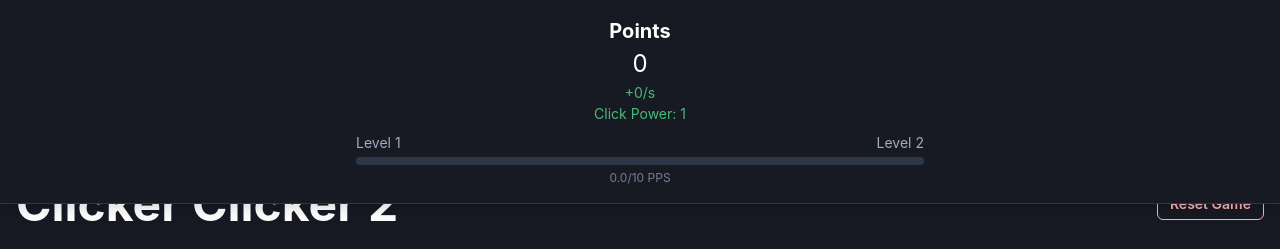
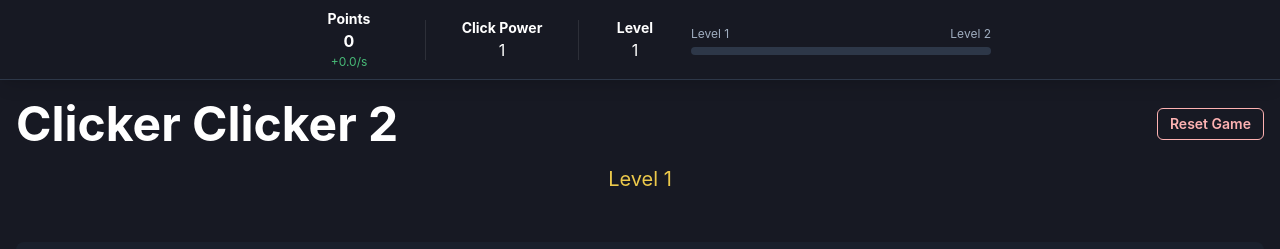
Before and after one commit to billypom/clicker-clicker2, a React (Vite) app: page / in a window 1280 px wide. Shown: the top 249 px of the page. Built offline with nearby package versions, Linux system fonts and the light colour scheme.

Commit message:
Refactor ResourceDisplay component for improved layout and styling. Updated spacing and alignment for better visual presentation of points, click power, and player level. Added tooltips for progress information and adjusted padding in App layout.

```diff
--- a/src/App.tsx
+++ b/src/App.tsx
@@ -137,7 +137,7 @@ function App() {
         cursor="pointer"
       >
         <ResourceDisplay />
-        <Box pt="180px">
+        <Box pt="100px">
           <Container maxW="container.xl">
             <VStack spacing={8}>
               <Box textAlign="center" w="full">
--- a/src/components/ResourceDisplay.tsx
+++ b/src/components/ResourceDisplay.tsx
@@ -1,4 +1,4 @@
-import { Box, HStack, Text, Progress, VStack } from '@chakra-ui/react'
+import { Box, HStack, Text, Progress, Flex, Divider, Tooltip } from '@chakra-ui/react'
 import { useGameStore } from '../store/gameStore'
 
 export function ResourceDisplay() {
@@ -29,28 +29,53 @@ export function ResourceDisplay() {
       right={0}
       zIndex={100}
       bg="gray.900"
-      py={4}
+      py={2}
       borderBottom="1px"
       borderColor="gray.700"
       shadow="lg"
     >
-      <VStack spacing={2}>
-        <HStack spacing={8} justify="center">
-          <Box textAlign="center">
-            <Text fontSize="xl" fontWeight="bold">Points</Text>
-            <Text fontSize="2xl">{Math.floor(points)}</Text>
-            <Text fontSize="sm" color="green.400">+{pointsPerSecond}/s</Text>
-            <Text fontSize="sm" color="green.400">Click Power: {actualClickPower}</Text>
+      <Flex
+        justify="center"
+        align="center"
+        wrap="nowrap"
+        maxW="1200px"
+        mx="auto"
+        px={4}
+        gap={4}
+      >
+        {/* Points */}
+        <Box textAlign="center" minW="120px">
+          <Text fontSize="sm" fontWeight="bold">Points</Text>
+          <Text fontSize="md" fontWeight="bold">{Math.floor(points)}</Text>
+          <Text fontSize="xs" color="green.400">+{pointsPerSecond.toFixed(1)}/s</Text>
+        </Box>
+
+        <Divider orientation="vertical" h="40px" />
+
+        {/* Click Power */}
+        <Box textAlign="center" minW="120px">
+          <Text fontSize="sm" fontWeight="bold">Click Power</Text>
+          <Text fontSize="md">{actualClickPower}</Text>
           {activeMultipliers.length > 0 && (
-              <Text fontSize="sm" color="yellow.400">{totalMultiplier}x Active</Text>
+            <Text fontSize="xs" color="yellow.400">{totalMultiplier}x Active</Text>
           )}
         </Box>
-        </HStack>
-        <Box w="full" maxW="600px" px={4}>
-          <HStack justify="space-between" mb={1}>
-            <Text fontSize="sm" color="gray.400">Level {playerLevel}</Text>
-            <Text fontSize="sm" color="gray.400">Level {playerLevel + 1}</Text>
-          </HStack>
+
+        <Divider orientation="vertical" h="40px" />
+
+        {/* Level */}
+        <Box textAlign="center" minW="80px">
+          <Text fontSize="sm" fontWeight="bold">Level</Text>
+          <Text fontSize="md">{playerLevel}</Text>
+        </Box>
+
+        {/* Progress to next level */}
+        <Tooltip label={`${pointsPerSecond.toFixed(1)}/${nextLevelPPS} PPS`}>
+          <Box flex="1" maxW="300px">
+            <Flex justify="space-between" mb={1}>
+              <Text fontSize="xs" color="gray.400">Level {playerLevel}</Text>
+              <Text fontSize="xs" color="gray.400">Level {playerLevel + 1}</Text>
+            </Flex>
             <Progress
               value={progress}
               colorScheme="green"
@@ -58,11 +83,9 @@ export function ResourceDisplay() {
               borderRadius="full"
               bg="gray.700"
             />
-          <Text fontSize="xs" color="gray.500" mt={1} textAlign="center">
-            {pointsPerSecond.toFixed(1)}/{nextLevelPPS} PPS
-          </Text>
           </Box>
-      </VStack>
+        </Tooltip>
+      </Flex>
     </Box>
   )
 }
```
Also changed, not shown: src/assets/logo.png (added). Lines whose indentation alone changed are shown as unchanged.
